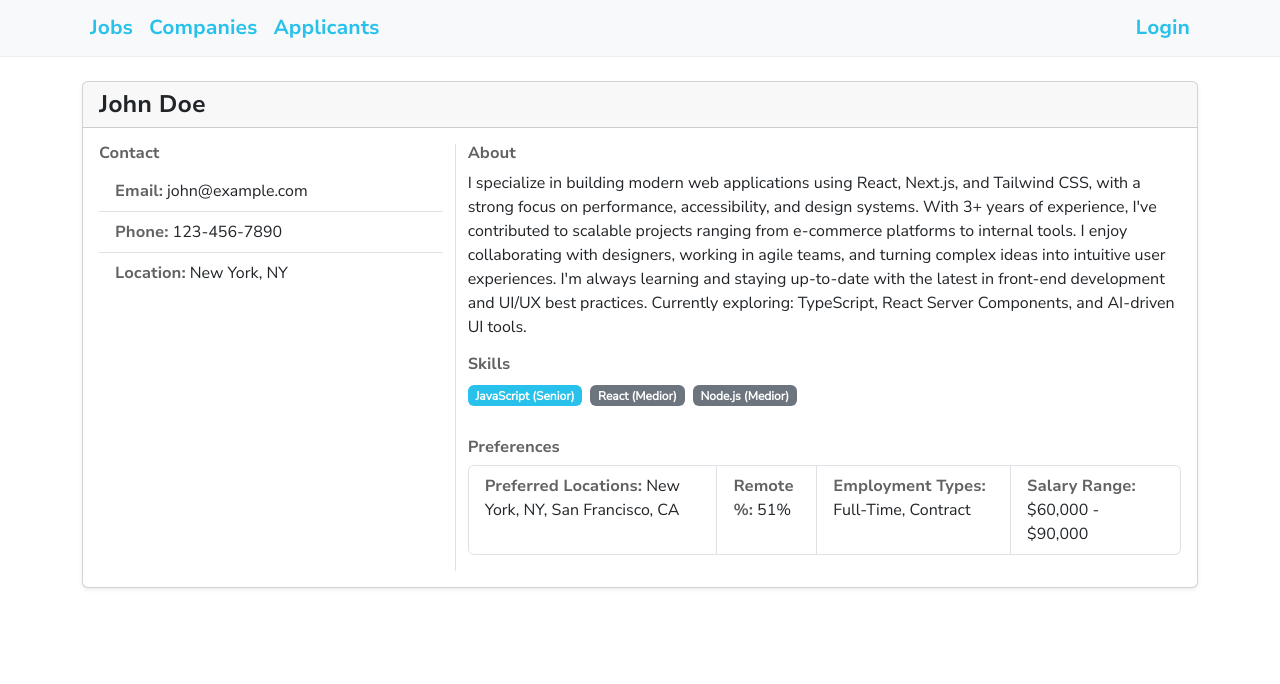
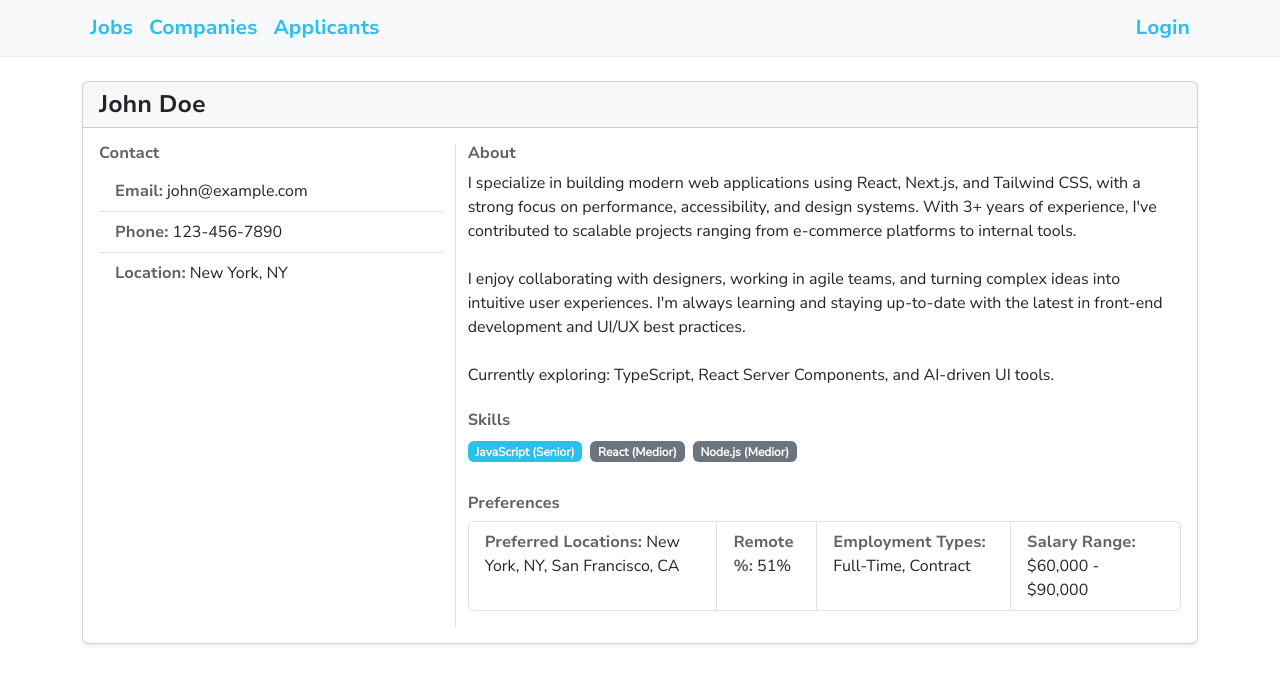
Before and after one commit to Elfoslav/jobshunter, a Next.js app: page /applicants/1 in a window 1280 px wide. Shown: the top 684 px of the page. Built offline with nearby package versions, Linux system fonts and the light colour scheme.

Commit message:
Fix user profile bio

```diff
--- a/src/app/applicants/components/ApplicantProfile.tsx
+++ b/src/app/applicants/components/ApplicantProfile.tsx
@@ -12,6 +12,7 @@ import { ApplicantUser, UserType } from '@/models/User'; // Adjust this import p
 import { getSkillClass } from '@/lib/functions';
 import CanAccess from '@/app/components/CanAccess';
 import { useApplicantUser } from '@/app/context/UserContext';
+import DOMPurify from 'dompurify';
 
 interface ApplicantProfileProps {
   applicant: ApplicantUser;
@@ -110,7 +111,14 @@ const ApplicantProfile: React.FC<ApplicantProfileProps> = ({ applicant }) => {
           <Col md={8}>
             {/* Bio */}
             <h5>About</h5>
-            <p>{applicant.bio}</p>
+            <div
+              className="mt-1 mb-4"
+              dangerouslySetInnerHTML={{
+                __html: DOMPurify.sanitize(
+                  applicant.bio.replace(/\n/g, '<br />')
+                ),
+              }}
+            />
 
             {/* Skills */}
             {applicant.skills && applicant.skills.length > 0 && (
```
